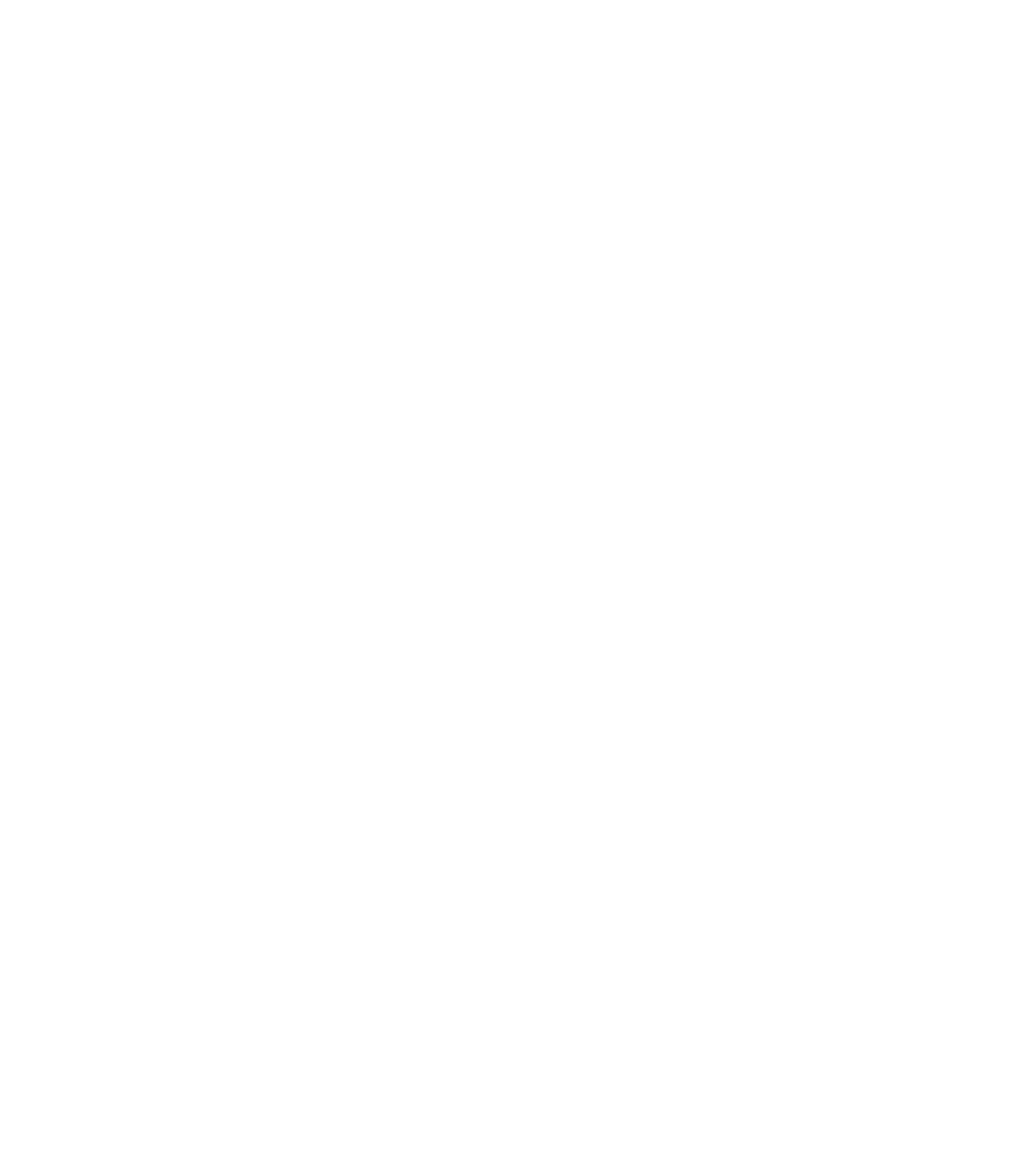
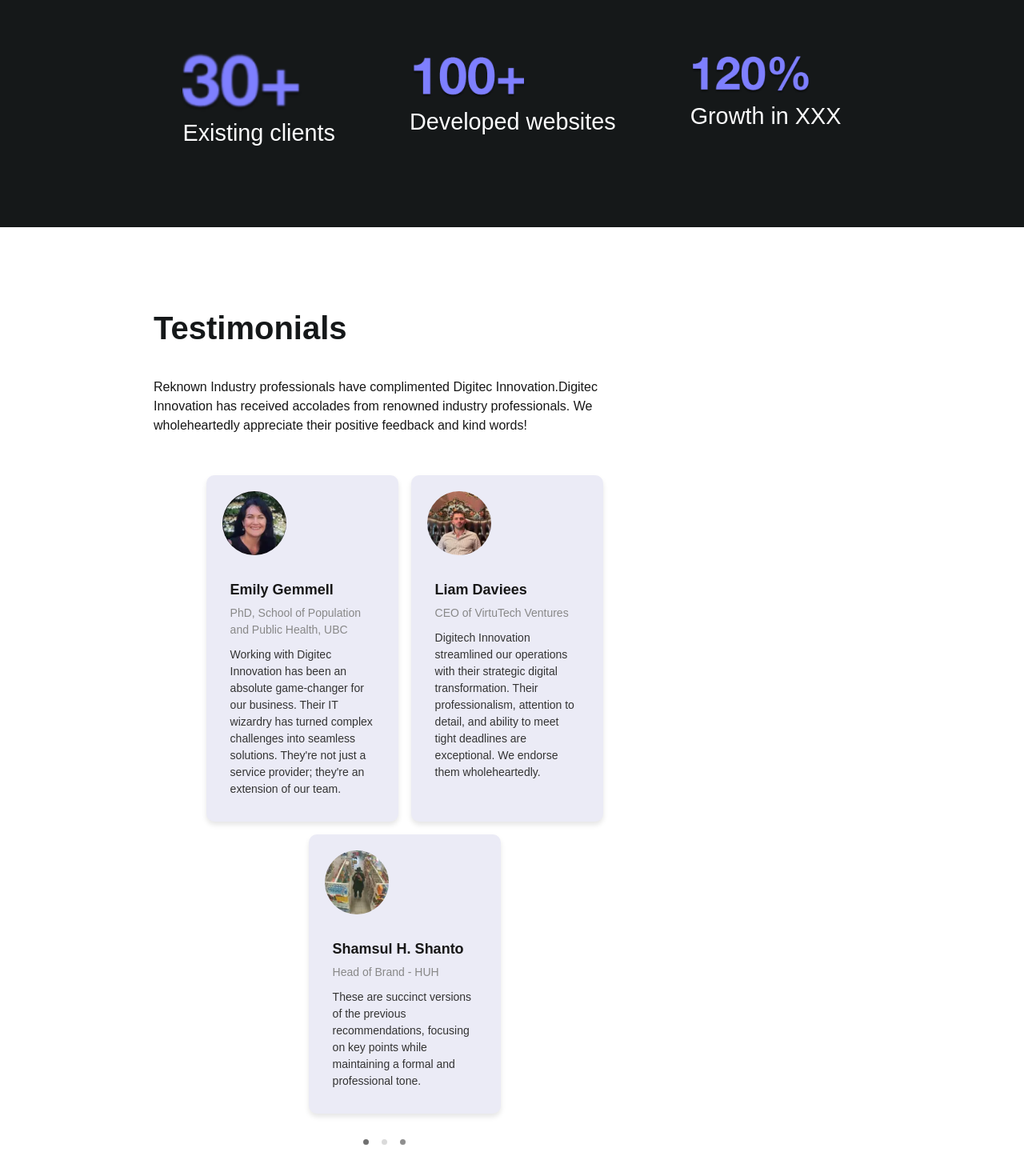
Before and after one commit to aishtiaq7/Digitec-Portfolio-Redo, a Next.js app: page /about in a window 1280 px wide. Shown: the part 2438-3908 px from the top of the page at 80% size. Before the commit the page ends 2254 px from the top, so only its background shows below. Built offline with nearby package versions, Linux system fonts and the light colour scheme; a web font is replaced by a local one.

Commit message:
create testimonials

```diff
--- a/src/app/about/page.tsx
+++ b/src/app/about/page.tsx
@@ -3,6 +3,8 @@
 import Section from "../components/Section/Section";
 import SecondSection from "../components/BlackSection/BlackSection";
 import MissionSection from "../components/About/MissionSection/MissionSection";
+import FourthSection from "../components/About/FourthSection/FourthSection";
+import TestimonialSection from "../components/About/Testimonials/Testimonial";
 
 const navbar = {
     logo: "/logos/digitec.png",
@@ -49,6 +51,67 @@
     children: <MissionSection {...missionData} />,
 };
 
+const fourthSectionCards = [
+    {
+        image: "/images/about/fourth-section/fourth-section1.png",
+        description: "Existing clients",
+    },
+    {
+        image: "/images/about/fourth-section/fourth-section2.png",
+        description: "Developed websites",
+    },
+    {
+        image: "/images/about/fourth-section/fourth-section3.png",
+        description: "Growth in XXX",
+    },
+];
+
+const fourthSection = {
+    title: "Our Company Growth",
+    cards: fourthSectionCards,
+};
+
+const sectionAboutFourth = {
+    classNameSection: "section-about-fourth",
+    children: <FourthSection {...fourthSection} />,
+};
+
+const testimonialSectionCards = [
+    {
+        image: "/images/about/testimonials/testimonials1.png",
+        name: "Emily Gemmell",
+        title: "PhD, School of Population and Public Health, UBC",
+        description:
+            "Working with Digitec Innovation has been an absolute game-changer for our business. Their IT wizardry has turned complex challenges into seamless solutions. They're not just a service provider; they're an extension of our team.",
+    },
+    {
+        image: "/images/about/testimonials/testimonials2.png",
+        name: "Liam Daviees",
+        title: "CEO of VirtuTech Ventures",
+        description:
+            "Digitech Innovation streamlined our operations with their strategic digital transformation. Their professionalism, attention to detail, and ability to meet tight deadlines are exceptional. We endorse them wholeheartedly.",
+    },
+    {
+        image: "/images/about/testimonials/testimonials3.png",
+        name: "Shamsul H. Shanto",
+        title: "Head of Brand - HUH",
+        description:
+            "These are succinct versions of the previous recommendations, focusing on key points while maintaining a formal and professional tone.",
+    },
+];
+
+const testimonialSection = {
+    title: "Testimonials",
+    description:
+        "Reknown Industry professionals have complimented Digitec Innovation.Digitec Innovation has received accolades from renowned industry professionals. We wholeheartedly appreciate their positive feedback and kind words!",
+    cards: testimonialSectionCards,
+};
+
+const sectionAboutTestimonial = {
+    classNameSection: "section-about-testimonial",
+    children: <TestimonialSection {...testimonialSection} />,
+};
+
 export default function Page() {
     return (
         <div>
@@ -56,6 +119,8 @@
             <Section {...sectionAboutHero} />
             <Section {...sectionAboutSecond} />
             <Section {...missionSection} />
+            <Section {...sectionAboutFourth} />
+            <Section {...sectionAboutTestimonial} />
         </div>
     );
 }
--- /dev/null
+++ b/src/app/components/About/FourthSection/FourthSection.css
@@ -0,0 +1,77 @@
+.fourth-section {
+    display: flex;
+    flex-direction: column;
+    justify-content: space-between;
+    padding: 6rem 0;
+    gap: 2rem;
+}
+
+.fourth-section-title {
+    font-size: 2.8rem;
+    font-weight: 700;
+    color: var(--text-white);
+    margin-bottom: 2rem;
+}
+
+.fourth-section-cards {
+    display: flex;
+    justify-content: space-around;
+
+    gap: 20px;
+    flex-wrap: wrap;
+}
+
+.card {
+    padding: 20px;
+
+    text-align: center;
+}
+
+.card-image {
+    width: auto;
+    height: auto;
+    margin-bottom: 15px;
+}
+
+.card-description {
+    font-size: 1.8rem;
+    color: var(--text-white);
+    position: relative;
+}
+
+@media (max-width: 1000px) {
+    .fourth-section-title {
+        font-size: 1.5rem;
+        text-align: center;
+    }
+
+    .fourth-section-cards {
+        flex-direction: column;
+        align-items: center;
+    }
+    .card-description {
+        font-size: 1.3rem;
+        text-align: center;
+    }
+}
+
+@media (max-width: 500px) {
+    .fourth-section-title {
+        font-size: 2rem;
+        text-align: center;
+    }
+    .fourth-section-cards {
+        flex-direction: column;
+        align-items: center;
+        justify-content: center;
+    }
+    .fourth-section-title {
+        font-size: 1.8rem;
+        text-align: center;
+    }
+
+    .card-description {
+        font-size: 1.2rem;
+        text-align: center;
+    }
+}
--- /dev/null
+++ b/src/app/components/About/FourthSection/FourthSection.tsx
@@ -0,0 +1,25 @@
+import { FourthSectionProps } from "@/types/about/about";
+import Image from "next/image";
+import "./FourthSection.css";
+
+const GrowthCard = ({ description, image }: { description: string; image: string }) => {
+    return (
+        <div className="cardContainer">
+            <Image src={image} alt="Card Image" width={150} height={150} layout="relative" />
+            <p className="card-description">{description}</p>
+        </div>
+    );
+};
+
+export default function FourthSectionCard({ title, cards }: FourthSectionProps) {
+    return (
+        <div className="fourth-section">
+            <h1 className="fourth-section-title">{title}</h1>
+            <div className="fourth-section-cards">
+                {cards.map((card, index) => (
+                    <GrowthCard key={index} description={card.description} image={card.image} />
+                ))}
+            </div>
+        </div>
+    );
+}
--- a/src/app/components/About/MissionSection/MissionSection.css
+++ b/src/app/components/About/MissionSection/MissionSection.css
@@ -34,6 +34,8 @@
     font-size: 1.125rem;
     color: #141111;
     line-height: 1.6;
+    margin-bottom: 1rem;
+    margin-right: 2rem;
 }
 
 .image-content {
--- /dev/null
+++ b/src/app/components/About/Testimonials/Testimonial.css
@@ -0,0 +1,123 @@
+.container {
+    width: 100%;
+    height: 100%;
+    display: flex;
+    flex-direction: column;
+    align-items: center;
+    justify-content: center;
+}
+
+.testimonial-section {
+    max-width: 1200px;
+    width: 100%;
+
+    display: flex;
+    flex-direction: column;
+    padding: 6rem 0;
+    justify-content: center;
+}
+
+.testimonial-section-title {
+    font-size: 2.5rem;
+    font-weight: 700;
+    color: var(--text-black);
+    margin-bottom: 2rem;
+}
+
+.testimonial-section-description {
+    font-size: 1rem;
+    width: 70%;
+    height: 70%;
+}
+.testimonial-section-cards {
+    display: flex;
+    justify-content: space-around;
+    justify-content: center;
+    width: 70%;
+    gap: 1rem;
+    margin-top: 50px;
+    flex-wrap: wrap;
+}
+
+.card {
+    background-color: #ebebf6;
+    box-shadow: 0 4px 6px rgba(0, 0, 0, 0.1);
+    border-radius: 10px;
+    overflow: hidden;
+    width: 240px;
+    text-align: start;
+    padding: 20px;
+}
+
+.image-container {
+    margin-bottom: 15px;
+}
+
+.rounded-image {
+    width: 80px;
+    height: 80px;
+    border-radius: 50%;
+    object-fit: cover;
+}
+
+.content {
+    padding: 10px;
+}
+
+.name {
+    font-weight: bold;
+    font-size: 18px;
+    margin: 5px 0;
+}
+
+.title {
+    font-size: 14px;
+    color: #888;
+    margin: 5px 0;
+}
+
+.description {
+    font-size: 14px;
+    color: #333;
+    margin-top: 10px;
+}
+
+.dots-container {
+    display: flex;
+    justify-content: center;
+    gap: 1rem;
+    margin-top: 2rem;
+    margin-right: 20rem;
+}
+
+.dot {
+    width: 7px;
+    height: 7px;
+    border-radius: 50%;
+    background-color: #333; /* Initial black color */
+    animation: dotAnimation 1.5s infinite;
+}
+
+.dot:nth-child(1) {
+    animation-delay: 0s;
+}
+
+.dot:nth-child(2) {
+    animation-delay: 0.5s;
+}
+
+.dot:nth-child(3) {
+    animation-delay: 1s;
+}
+
+@keyframes dotAnimation {
+    0% {
+        background-color: #333; /* Black */
+    }
+    50% {
+        background-color: #888; /* Gray */
+    }
+    100% {
+        background-color: #ddd; /* Light gray */
+    }
+}
--- /dev/null
+++ b/src/app/components/About/Testimonials/Testimonial.tsx
@@ -0,0 +1,46 @@
+import { TestimonialSectionProps } from "@/types/Testimonial";
+import { TestimonialCardProps } from "@/types/Testimonial";
+import Image from "next/image";
+import "./Testimonial.css";
+
+const Card: React.FC<TestimonialCardProps> = ({ image, name, title, description }) => {
+    return (
+        <div className="card">
+            <div className="image-container">
+                <Image src={image} alt={name} width={150} height={150} layout="relative" className="rounded-image" />
+            </div>
+            <div className="content">
+                <h3 className="name">{name}</h3>
+                <p className="title">{title}</p>
+                <p className="description">{description}</p>
+            </div>
+        </div>
+    );
+};
+
+export default function TestimonialSection({ title, description, cards }: TestimonialSectionProps) {
+    return (
+        <div className="container">
+            <div className="testimonial-section">
+                <h1 className="testimonial-section-title">{title}</h1>
+                <p className="testimonial-section-description">{description}</p>
+                <div className="testimonial-section-cards">
+                    {cards.map((card, index) => (
+                        <Card
+                            key={index}
+                            name={card.name}
+                            title={card.title}
+                            description={card.description}
+                            image={card.image}
+                        />
+                    ))}
+                </div>
+                <div className="dots-container">
+                    <div className="dot" />
+                    <div className="dot" />
+                    <div className="dot" />
+                </div>
+            </div>
+        </div>
+    );
+}
--- a/src/app/components/Section/Section.css
+++ b/src/app/components/Section/Section.css
@@ -48,11 +48,19 @@
     }
 }
 
-.section-marketer-second,
-.section-about-second {
+.section-marketer-second {
     background-color: var(--background-black);
 }
 
 .section-marketer-third {
     background-color: var(--background-white);
 }
+
+.mission-section {
+    background-color: var(--background-white);
+}
+
+.section-about-second,
+.section-about-fourth {
+    background-color: var(--background-black);
+}
--- /dev/null
+++ b/src/types/Testimonial.ts
@@ -0,0 +1,12 @@
+export type TestimonialCardProps = {
+    image: string;
+    name: string;
+    title: string;
+    description: string;
+};
+
+export type TestimonialSectionProps = {
+    title: string;
+    description: string;
+    cards: TestimonialCardProps[];
+};
```
Also changed, not shown: src/types/about/about.ts (+10 -0 lines), public/images/about/fourth-section/fourth-section1.png, public/images/about/testimonials/testimonials3.png (added), src/app/components/Marketer/ThirdSection/ThirdSection.css (line endings or trailing spaces).
